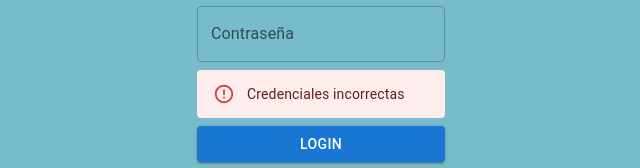
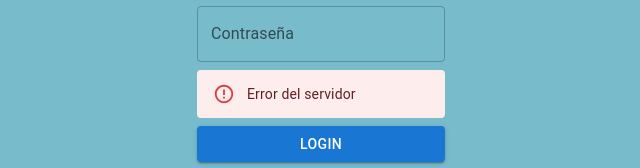
Before and after one commit to tfloxolodeiro/seguridad-web, a React (Vite) app in the folder frontend/: page /login in a window 1280 px wide. Both pictures are taken after a click on the button "LOGIN". Shown: the part 544-712 px from the top of the page, without its empty margins (319-959 px from the left). Built offline with nearby package versions, Linux system fonts and the light colour scheme; no server answers.

Commit message:
mensaje error login

```diff
--- a/frontend/src/Login.tsx
+++ b/frontend/src/Login.tsx
@@ -7,6 +7,7 @@ import { Alert } from "@mui/material"
 import { useNavigate } from "react-router"
 import { AuthContext } from "./context/AuthContext"
 import { api } from "./lib/axios"
+import type { AxiosError } from "axios"
 
 export const Login = () => {
     const [username, setUsername] = useState("")
@@ -14,7 +15,7 @@ export const Login = () => {
     const { setToken } = useContext(AuthContext)!;
     const navigate = useNavigate()
 
-    const { mutate, isError } = useMutation({
+    const { mutate, error, isError } = useMutation({
         mutationFn: async () => {
             const response = await api.post("/login", { username, password })
             return response.data
@@ -42,7 +43,12 @@ export const Login = () => {
             value={password}
             onChange={(e) => setPassword(e.target.value)}
         />
-        {isError && <Alert severity="error">Credenciales incorrectas</Alert>}
+        {isError && <MensajeError error={error as AxiosError}/>}
         <Button variant="contained" onClick={() => mutate()}>Login</Button>
     </Grid>
 }
+
+const MensajeError = ({error}: {error: AxiosError}) => {
+    const mensaje = error.status === 401 ? "Usuario o contraseña incorrectos" : "Error del servidor"
+    return <Alert severity="error">{mensaje}</Alert>
+}
```
Also changed, not shown: 2 other files (tests, documents, lock files or other folders).
